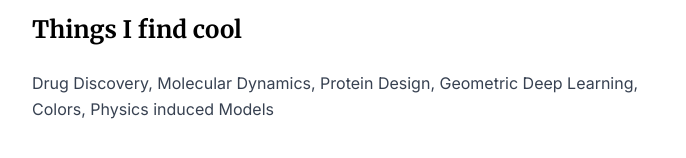
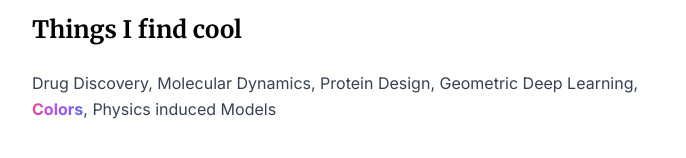
Before and after one commit to 0xGu4rdI4N/blog, a Next.js app: page / in a window 1280 px wide. Shown: the part 936-1094 px from the top of the page, without its empty margins (296-982 px from the left). Built offline with nearby package versions, Linux system fonts and the light colour scheme.

Commit message:
Update social profile links

```diff
--- a/src/app/page.js
+++ b/src/app/page.js
@@ -38,9 +38,9 @@ export default function Home() {
 
                 {/* Social Links */}
                 <div className="mt-8 flex flex-wrap gap-x-4 gap-y-2 text-emerald-600 dark:text-emerald-400 text-sm font-medium">
-                    <a href="https://github.com" className="hover:underline">github</a>
+                    <a href="https://github.com/0xGu4rdI4N" className="hover:underline">github</a>
                     <span className="text-gray-300">/</span>
-                    <a href="https://linkedin.com" className="hover:underline">linkedin</a>
+                    <a href="https://www.linkedin.com/in/raunak-kumar-10b7692a1/" className="hover:underline">linkedin</a>
                     <span className="text-gray-300">/</span>
                     <a href="mailto:email@example.com" className="hover:underline">email</a>
                     <span className="text-gray-300">/</span>
@@ -102,7 +102,7 @@ export default function Home() {
                     Things I find cool
                 </h2>
                 <p className="text-gray-700 dark:text-gray-300 leading-relaxed">
-                    Drug Discovery, Molecular Dynamics, Protein Design, Geometric Deep Learning, Colors, Physics induced Models
+                    Drug Discovery, Molecular Dynamics, Protein Design, Geometric Deep Learning, <span className="font-bold bg-clip-text text-transparent bg-gradient-to-r from-pink-500 via-purple-500 to-indigo-500">Colors</span>, Physics induced Models
                 </p>
             </section>
         </div>
```
Also changed, not shown: content/posts/certainty_is_all_we_need.md (+1 -1 lines), 1 other file (tests, documents, lock files or other folders).
